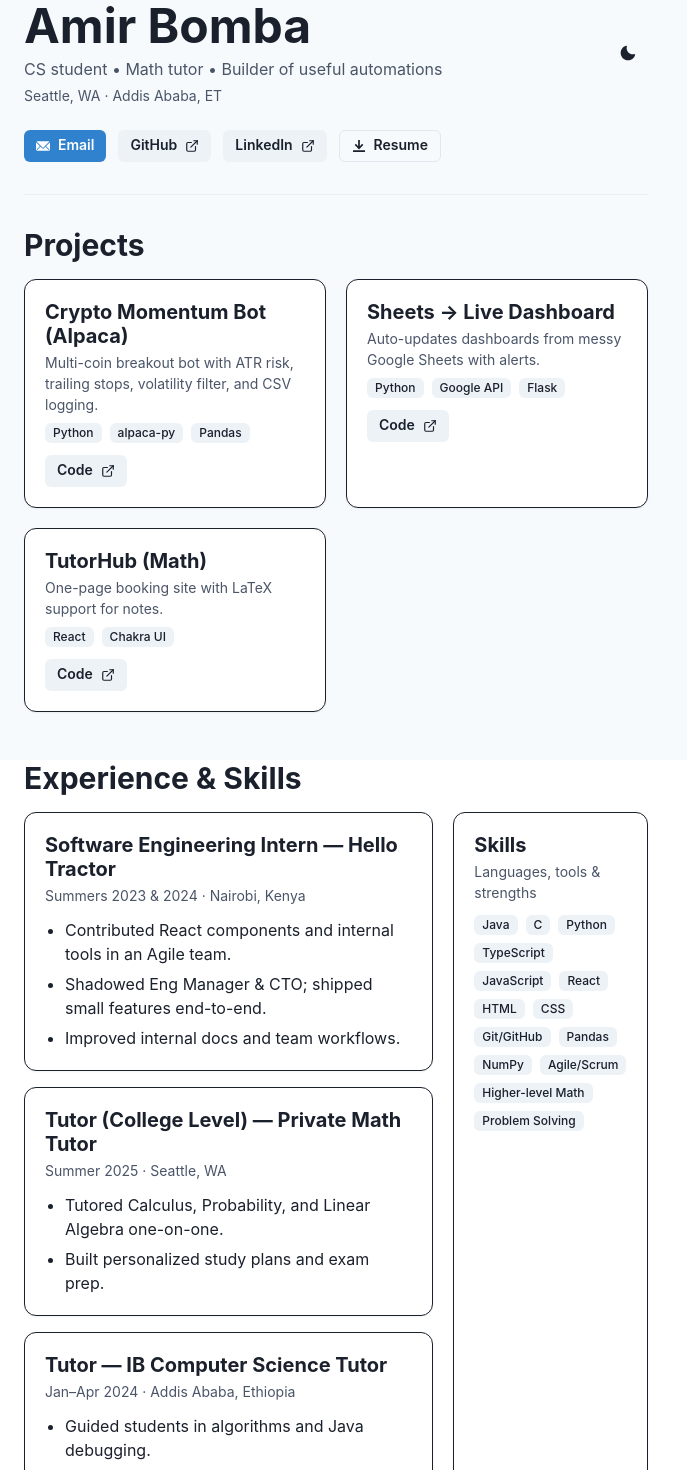
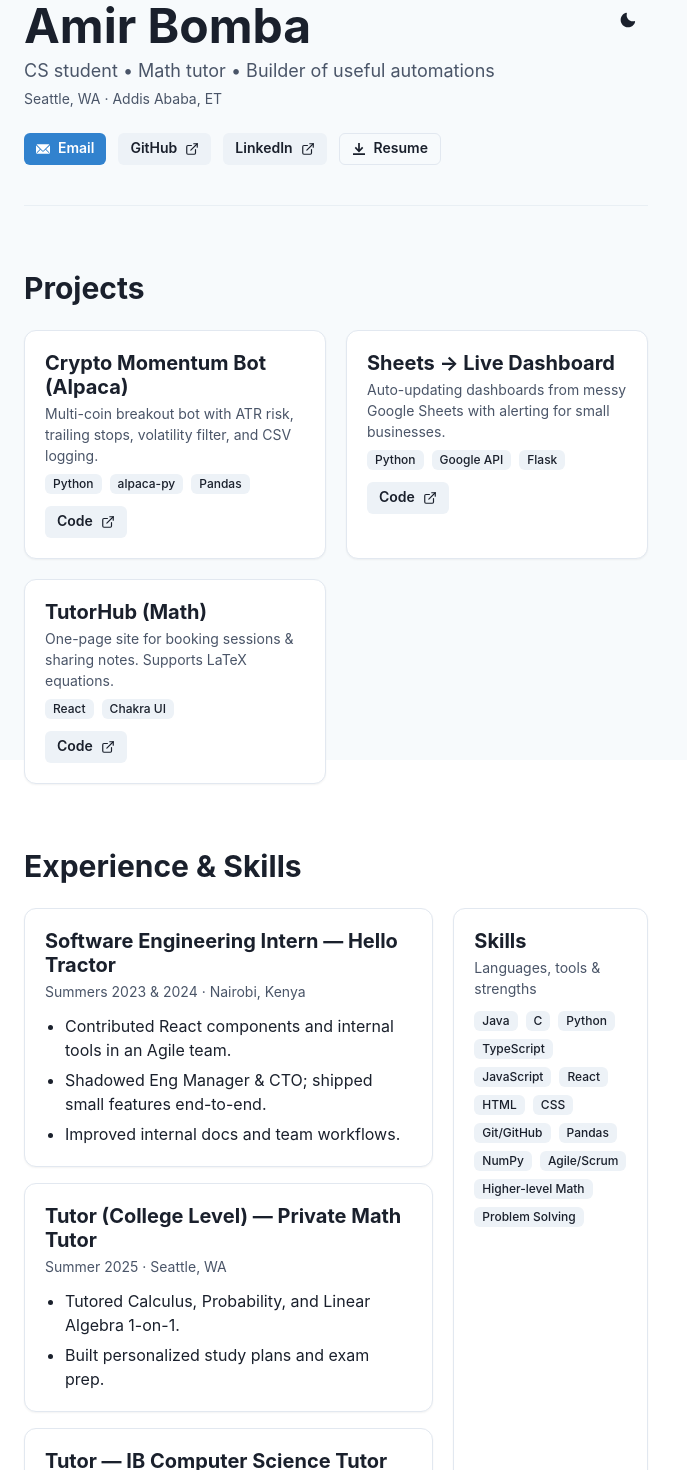
Before and after one commit to Abomba06/my-portfolio, a React (Vite) app: page / in a window 1280 px wide. Shown: the part 40-1510 px from the top of the page, without its empty margins (0-687 px from the left). Built offline with nearby package versions, Linux system fonts and the light colour scheme.

Commit message:
Polish layout again

```diff
--- a/src/App.tsx
+++ b/src/App.tsx
@@ -1,3 +1,4 @@
+// src/App.tsx
 import type { ReactNode } from "react";
 import {
   Box, Container, Heading, Text, Button, HStack, VStack, Link,
@@ -6,39 +7,100 @@ import {
 } from "@chakra-ui/react";
 import { EmailIcon, ExternalLinkIcon, DownloadIcon, MoonIcon, SunIcon } from "@chakra-ui/icons";
 
-/* --- content you can customize --- */
-const LINKS = { email: "bomba.amir1@gmail.com", github: "https://github.com/your-username", linkedin: "https://www.linkedin.com/in/your-handle/", resume: "/resume.pdf" };
-const PROFILE = { name: "Amir Bomba", tagline: "CS student • Math tutor • Builder of useful automations", location: "Seattle, WA · Addis Ababa, ET" };
+/* ---------- Content (edit me) ---------- */
+const LINKS = {
+  email: "bomba.amir1@gmail.com",
+  github: "https://github.com/your-username",
+  linkedin: "https://www.linkedin.com/in/your-handle/",
+  resume: "/resume.pdf",
+};
+
+const PROFILE = {
+  name: "Amir Bomba",
+  tagline: "CS student • Math tutor • Builder of useful automations",
+  location: "Seattle, WA · Addis Ababa, ET",
+};
 
 type Project = { title: string; desc: string; stack: string[]; links: { code?: string; demo?: string } };
 type Experience = { company: string; role: string; period: string; bullets: string[] };
 type Education = { school: string; detail: string; extra?: string };
 
 const PROJECTS: Project[] = [
-  { title: "Crypto Momentum Bot (Alpaca)", desc: "Multi-coin breakout bot with ATR risk, trailing stops, volatility filter, and CSV logging.", stack: ["Python","alpaca-py","Pandas"], links: { code: "https://github.com/your-username/crypto-bot" } },
-  { title: "Sheets → Live Dashboard", desc: "Auto-updates dashboards from messy Google Sheets with alerts.", stack: ["Python","Google API","Flask"], links: { code: "https://github.com/your-username/sheets-dashboard" } },
-  { title: "TutorHub (Math)", desc: "One-page booking site with LaTeX support for notes.", stack: ["React","Chakra UI"], links: { code: "https://github.com/your-username/tutorhub" } },
+  {
+    title: "Crypto Momentum Bot (Alpaca)",
+    desc: "Multi-coin breakout bot with ATR risk, trailing stops, volatility filter, and CSV logging.",
+    stack: ["Python", "alpaca-py", "Pandas"],
+    links: { code: "https://github.com/your-username/crypto-bot" },
+  },
+  {
+    title: "Sheets → Live Dashboard",
+    desc: "Auto-updating dashboards from messy Google Sheets with alerting for small businesses.",
+    stack: ["Python", "Google API", "Flask"],
+    links: { code: "https://github.com/your-username/sheets-dashboard" },
+  },
+  {
+    title: "TutorHub (Math)",
+    desc: "One-page site for booking sessions & sharing notes. Supports LaTeX equations.",
+    stack: ["React", "Chakra UI"],
+    links: { code: "https://github.com/your-username/tutorhub" },
+  },
 ];
 
 const EXPERIENCE: Experience[] = [
-  { company: "Hello Tractor", role: "Software Engineering Intern", period: "Summers 2023 & 2024 · Nairobi, Kenya", bullets: ["Contributed React components and internal tools in an Agile team.","Shadowed Eng Manager & CTO; shipped small features end-to-end.","Improved internal docs and team workflows."] },
-  { company: "Private Math Tutor", role: "Tutor (College Level)", period: "Summer 2025 · Seattle, WA", bullets: ["Tutored Calculus, Probability, and Linear Algebra one-on-one.","Built personalized study plans and exam prep."] },
-  { company: "IB Computer Science Tutor", role: "Tutor", period: "Jan–Apr 2024 · Addis Ababa, Ethiopia", bullets: ["Guided students in algorithms and Java debugging.","Mentored IA projects from concept to implementation."] },
+  {
+    company: "Hello Tractor",
+    role: "Software Engineering Intern",
+    period: "Summers 2023 & 2024 · Nairobi, Kenya",
+    bullets: [
+      "Contributed React components and internal tools in an Agile team.",
+      "Shadowed Eng Manager & CTO; shipped small features end-to-end.",
+      "Improved internal docs and team workflows.",
+    ],
+  },
+  {
+    company: "Private Math Tutor",
+    role: "Tutor (College Level)",
+    period: "Summer 2025 · Seattle, WA",
+    bullets: [
+      "Tutored Calculus, Probability, and Linear Algebra 1-on-1.",
+      "Built personalized study plans and exam prep.",
+    ],
+  },
+  {
+    company: "IB Computer Science Tutor",
+    role: "Tutor",
+    period: "Jan–Apr 2024 · Addis Ababa, Ethiopia",
+    bullets: [
+      "Guided students through algorithm design and Java debugging.",
+      "Mentored IA projects from concept to implementation.",
+    ],
+  },
 ];
 
-const SKILLS = ["Java","C","Python","TypeScript","JavaScript","React","HTML","CSS","Git/GitHub","Pandas","NumPy","Agile/Scrum","Higher-level Math","Problem Solving"];
+const SKILLS = [
+  "Java","C","Python","TypeScript","JavaScript","React","HTML","CSS","Git/GitHub",
+  "Pandas","NumPy","Agile/Scrum","Higher-level Math","Problem Solving"
+];
 
 const EDUCATION: Education[] = [
-  { school: "Temple University", detail: "B.S. Computer Science (in progress)", extra: "Coursework: Data Structures, Algorithms, Probability/Statistics, Physics" },
-  { school: "International Community School of Addis Ababa", detail: "IB Diploma (2024)", extra: "HL: Math AA, Business Mgmt, CS · ISSEA captain; high-jump record (2024)" },
+  {
+    school: "Temple University",
+    detail: "B.S. Computer Science (in progress)",
+    extra: "Coursework: Data Structures, Algorithms, Probability/Statistics, Physics",
+  },
+  {
+    school: "International Community School of Addis Ababa",
+    detail: "IB Diploma (2024)",
+    extra: "HL: Math AA, Business Mgmt, CS · ISSEA captain; high-jump record (2024)",
+  },
 ];
 
-/* --- layout helpers --- */
-interface SectionProps { title: string; children: ReactNode; mb?: number }
-function Section({ title, children, mb = 12 }: SectionProps) {
+/* ---------- Layout helpers ---------- */
+interface SectionProps { title: string; children: ReactNode; mt?: number; mb?: number }
+function Section({ title, children, mt = 16, mb = 8 }: SectionProps) {
   return (
-    <Box as="section" mb={mb}>
-      <Heading size="lg" mb={4}>{title}</Heading>
+    <Box as="section" mt={mt} mb={mb}>
+      <Heading size="lg" mb={6}>{title}</Heading>
       {children}
     </Box>
   );
@@ -46,49 +108,81 @@ function Section({ title, children, mb = 12 }: SectionProps) {
 
 export default function App() {
   const { colorMode, toggleColorMode } = useColorMode();
-  const subtle = useColorModeValue("subtle", "subtle");
-  const surface = useColorModeValue("surface", "surface");
-  const border = useColorModeValue("border", "border");
+  const surface = useColorModeValue("white", "gray.800");
+  const border = useColorModeValue("gray.200", "gray.700");
+  const subtle = useColorModeValue("gray.600", "gray.300");
 
   return (
     <Box minH="100vh">
       <Container maxW="2xl" py={{ base: 8, md: 10 }}>
-        {/* Header */}
-        <HStack mb={6}>
+        {/* Header / Hero */}
+        <HStack align="start" mb={6}>
           <VStack align="start" spacing={1}>
             <Heading size="2xl" lineHeight={1.1}>{PROFILE.name}</Heading>
-            <Text color={subtle}>{PROFILE.tagline}</Text>
+            <Text fontSize="lg" color={subtle}>{PROFILE.tagline}</Text>
             <Text fontSize="sm" color={subtle}>{PROFILE.location}</Text>
           </VStack>
           <Spacer />
-          <IconButton aria-label="Toggle color mode" icon={colorMode === "light" ? <MoonIcon/> : <SunIcon/>} onClick={toggleColorMode} variant="ghost" />
+          <IconButton
+            aria-label="Toggle color mode"
+            icon={colorMode === "light" ? <MoonIcon/> : <SunIcon/>}
+            onClick={toggleColorMode}
+            variant="ghost"
+          />
         </HStack>
 
-        <HStack spacing={3} mb={8} flexWrap="wrap">
-          <Button as={Link} href={`mailto:${LINKS.email}`} leftIcon={<EmailIcon/>} colorScheme="blue" size="sm">Email</Button>
-          <Button as={Link} href={LINKS.github} isExternal size="sm">GitHub <ExternalLinkIcon ml={2}/></Button>
-          <Button as={Link} href={LINKS.linkedin} isExternal size="sm">LinkedIn <ExternalLinkIcon ml={2}/></Button>
-          <Button as={Link} href={LINKS.resume} leftIcon={<DownloadIcon/>} variant="outline" size="sm">Resume</Button>
+        <HStack spacing={3} mb={10} flexWrap="wrap">
+          <Button as={Link} href={`mailto:${LINKS.email}`} leftIcon={<EmailIcon/>} colorScheme="blue" size="sm">
+            Email
+          </Button>
+          <Button as={Link} href={LINKS.github} isExternal size="sm">
+            GitHub <ExternalLinkIcon ml={2}/>
+          </Button>
+          <Button as={Link} href={LINKS.linkedin} isExternal size="sm">
+            LinkedIn <ExternalLinkIcon ml={2}/>
+          </Button>
+          <Button as={Link} href={LINKS.resume} leftIcon={<DownloadIcon/>} variant="outline" size="sm">
+            Resume
+          </Button>
         </HStack>
 
-        <Divider borderColor={border} mb={8} />
+        <Divider borderColor={border} />
 
         {/* Projects */}
         <Section title="Projects">
           <SimpleGrid columns={{ base: 1, md: 2 }} spacing={5}>
             {PROJECTS.map((p) => (
-              <Card key={p.title} bg={surface}>
+              <Card
+                key={p.title}
+                h="100%" // equal height
+                bg={surface}
+                borderWidth="1px"
+                borderColor={border}
+                rounded="xl"
+                transition="all .2s ease"
+                _hover={{ transform: "translateY(-2px)", shadow: "md", borderColor: useColorModeValue("gray.300","gray.600") }}
+              >
                 <CardHeader pb={2}>
                   <Heading size="md">{p.title}</Heading>
                   <Text mt={1} fontSize="sm" color={subtle}>{p.desc}</Text>
                 </CardHeader>
                 <CardBody pt={0}>
                   <HStack spacing={2} mb={3} flexWrap="wrap">
-                    {p.stack.map((s) => <Tag key={s} size="sm" variant="subtle">{s}</Tag>)}
+                    {p.stack.map((s) => (
+                      <Tag key={s} size="sm" variant="subtle">{s}</Tag>
+                    ))}
                   </HStack>
                   <HStack spacing={3}>
-                    {p.links.code && <Button as={Link} href={p.links.code} isExternal size="sm">Code <ExternalLinkIcon ml={2}/></Button>}
-                    {p.links.demo && <Button as={Link} href={p.links.demo} isExternal variant="outline" size="sm">Live Demo <ExternalLinkIcon ml={2}/></Button>}
+                    {p.links.code && (
+                      <Button as={Link} href={p.links.code} isExternal size="sm">
+                        Code <ExternalLinkIcon ml={2}/>
+                      </Button>
+                    )}
+                    {p.links.demo && (
+                      <Button as={Link} href={p.links.demo} isExternal variant="outline" size="sm">
+                        Live Demo <ExternalLinkIcon ml={2}/>
+                      </Button>
+                    )}
                   </HStack>
                 </CardBody>
               </Card>
@@ -102,7 +196,13 @@ export default function App() {
             <Box gridColumn={{ lg: "span 2" }}>
               <Stack spacing={4}>
                 {EXPERIENCE.map((e) => (
-                  <Card key={`${e.company}-${e.role}`} bg={surface}>
+                  <Card
+                    key={`${e.company}-${e.role}`}
+                    bg={surface}
+                    borderWidth="1px"
+                    borderColor={border}
+                    rounded="xl"
+                  >
                     <CardHeader pb={1}>
                       <Heading size="md">{e.role} — {e.company}</Heading>
                       <Text mt={1} fontSize="sm" color={subtle}>{e.period}</Text>
@@ -117,14 +217,16 @@ export default function App() {
               </Stack>
             </Box>
 
-            <Card bg={surface}>
+            <Card bg={surface} borderWidth="1px" borderColor={border} rounded="xl">
               <CardHeader pb={1}>
                 <Heading size="md">Skills</Heading>
                 <Text mt={1} fontSize="sm" color={subtle}>Languages, tools & strengths</Text>
               </CardHeader>
               <CardBody pt={2}>
                 <HStack spacing={2} flexWrap="wrap">
-                  {SKILLS.map((s) => <Tag key={s} size="sm" variant="subtle">{s}</Tag>)}
+                  {SKILLS.map((s) => (
+                    <Tag key={s} size="sm" variant="subtle">{s}</Tag>
+                  ))}
                 </HStack>
               </CardBody>
             </Card>
@@ -135,7 +237,7 @@ export default function App() {
         <Section title="Education">
           <SimpleGrid columns={{ base: 1, md: 2 }} spacing={5}>
             {EDUCATION.map((ed) => (
-              <Card key={ed.school} bg={surface}>
+              <Card key={ed.school} bg={surface} borderWidth="1px" borderColor={border} rounded="xl">
                 <CardHeader pb={1}>
                   <Heading size="md">{ed.school}</Heading>
                   <Text mt={1} fontSize="sm" color={subtle}>{ed.detail}</Text>
@@ -148,9 +250,13 @@ export default function App() {
           </SimpleGrid>
         </Section>
 
-        <Divider borderColor={border} my={8} />
+        <Divider borderColor={border} my={10} />
+
+        {/* Footer */}
         <VStack spacing={1} align="start" pb={10}>
-          <Text fontSize="sm" color={subtle}>© {new Date().getFullYear()} {PROFILE.name}. All rights reserved.</Text>
+          <Text fontSize="sm" color={subtle}>
+            © {new Date().getFullYear()} {PROFILE.name}. All rights reserved.
+          </Text>
           <HStack spacing={4}>
             <Link href={`mailto:${LINKS.email}`}>Email</Link>
             <Link href={LINKS.github} isExternal>GitHub</Link>
```
